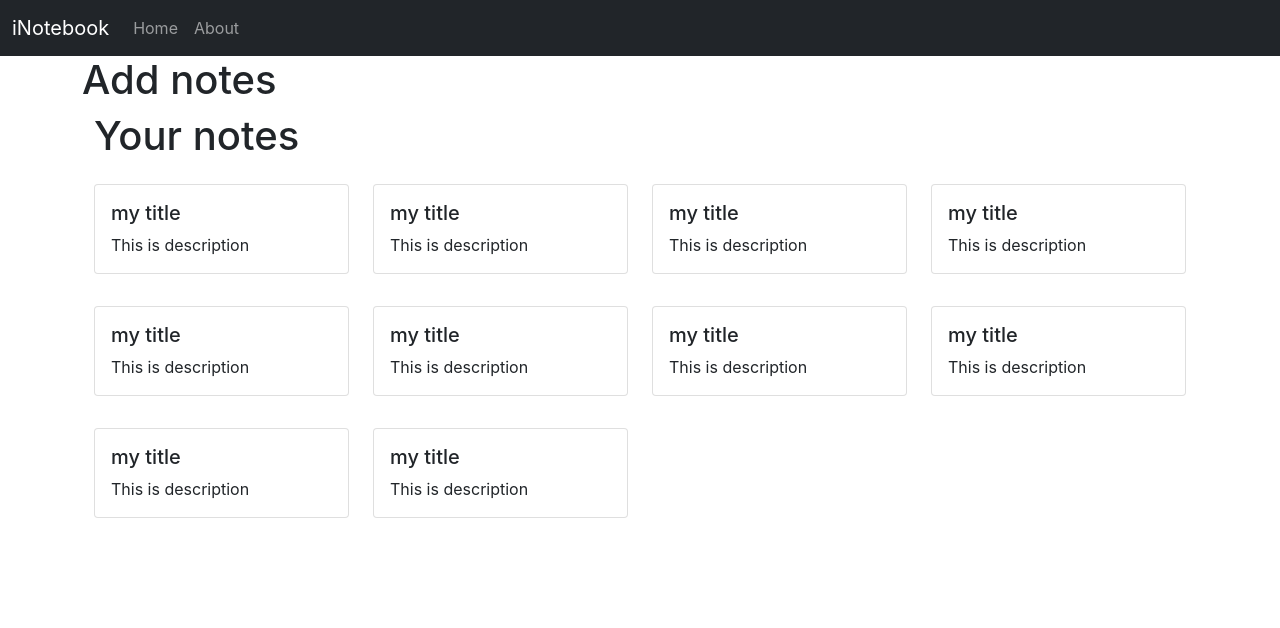
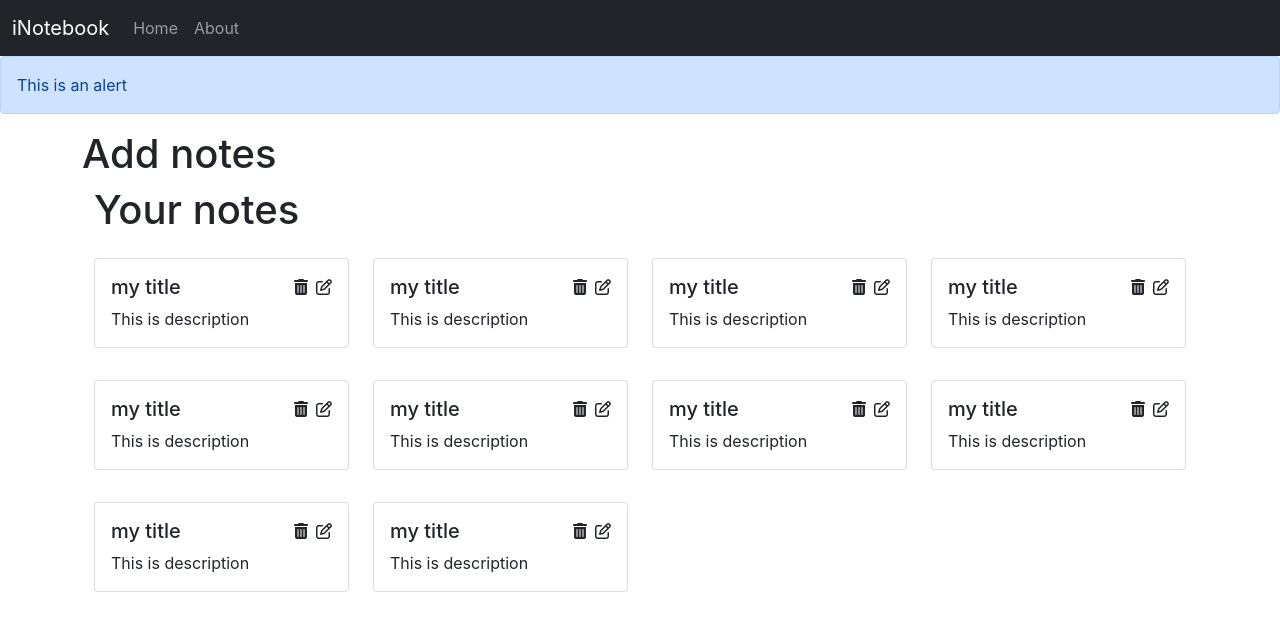
Before and after one commit to Ishakshatriya21/iNotebook, a React (Create React App) app: page / in a window 1280 px wide. Shown: the top 628 px of the page. Built offline with nearby package versions, Linux system fonts and the light colour scheme.

Commit message:
Added icons and basic alert

```diff
--- a/public/index.html
+++ b/public/index.html
@@ -17,6 +17,7 @@
   <body>
     <noscript>You need to enable JavaScript to run this app.</noscript>
     <div id="root"></div>
+    <script src="https://kit.fontawesome.com/0e4f25fb83.js" crossorigin="anonymous"></script>
     <script src="https://cdn.jsdelivr.net/npm/bootstrap@5.1.1/dist/js/bootstrap.bundle.min.js" integrity="sha384-/bQdsTh/da6pkI1MST/rWKFNjaCP5gBSY4sEBT38Q/9RBh9AH40zEOg7Hlq2THRZ" crossorigin="anonymous"></script>
   </body>
 </html>
--- a/src/App.js
+++ b/src/App.js
@@ -1,5 +1,6 @@
 import './App.css';
 import Home from './components/Home';
+import Alert from './components/Alert';
 import Navbar from './components/Navbar';
 import { BrowserRouter as Router, Route, Switch } from 'react-router-dom'
 import About from './components/About';
@@ -12,6 +13,7 @@ function App() {
       <NoteState>
         <Router>
           <Navbar />
+          <Alert message="This is an alert"/>
           <div className="container">
             <Switch>
               <Route exact path="/">
--- a/src/Contexts/notes/noteState.js
+++ b/src/Contexts/notes/noteState.js
@@ -22,7 +22,7 @@ const NoteState = (props) => {
 
     const notesInitial = [
         {
-            "_id": "614225d9e28cff8f674313fa",
+            "_id": "614225d9e28cff8f6i74313fa",
             "user": "613f66ebe53f7721ba5d36f1",
             "title": "my title",
             "description": "This is description",
@@ -31,7 +31,7 @@ const NoteState = (props) => {
             "__v": 0
         },
         {
-            "_id": "61422d09e28cff8f674313fe",
+            "_id": "61422d09e2g8cff8f674313fe",
             "user": "613f66ebe53f7721ba5d36f1",
             "title": "my title",
             "description": "This is description",
@@ -40,7 +40,7 @@ const NoteState = (props) => {
             "__v": 0
         },
         {
-            "_id": "61422d09e28cff8f674313fe",
+            "_id": "61422d09e28cff8f674313fie",
             "user": "613f66ebe53f7721ba5d36f1",
             "title": "my title",
             "description": "This is description",
@@ -49,7 +49,7 @@ const NoteState = (props) => {
             "__v": 0
         },
         {
-            "_id": "61422d09e28cff8f674313fe",
+            "_id": "61422d09e2cff8f674313fe",
             "user": "613f66ebe53f7721ba5d36f1",
             "title": "my title",
             "description": "This is description",
@@ -58,7 +58,7 @@ const NoteState = (props) => {
             "__v": 0
         },
         {
-            "_id": "61422d09e28cff8f674313fe",
+            "_id": "61422d09e28cff8f674313f",
             "user": "613f66ebe53f7721ba5d36f1",
             "title": "my title",
             "description": "This is description",
@@ -67,7 +67,7 @@ const NoteState = (props) => {
             "__v": 0
         },
         {
-            "_id": "61422d09e28cff8f674313fe",
+            "_id": "361422d09e28cff8f674313fe",
             "user": "613f66ebe53f7721ba5d36f1",
             "title": "my title",
             "description": "This is description",
@@ -76,7 +76,7 @@ const NoteState = (props) => {
             "__v": 0
         },
         {
-            "_id": "61422d09e28cff8f674313fe",
+            "_id": "6142209e28cff8f674313fe",
             "user": "613f66ebe53f7721ba5d36f1",
             "title": "my title",
             "description": "This is description",
@@ -85,7 +85,7 @@ const NoteState = (props) => {
             "__v": 0
         },
         {
-            "_id": "61422d09e28cff8f674313fe",
+            "_id": "61422d09e28cff8f67413fe",
             "user": "613f66ebe53f7721ba5d36f1",
             "title": "my title",
             "description": "This is description",
@@ -94,7 +94,7 @@ const NoteState = (props) => {
             "__v": 0
         },
         {
-            "_id": "61422d09e28cff8f674313fe",
+            "_id": "61422d09e28cff8f674313e",
             "user": "613f66ebe53f7721ba5d36f1",
             "title": "my title",
             "description": "This is description",
@@ -103,7 +103,7 @@ const NoteState = (props) => {
             "__v": 0
         },
         {
-            "_id": "61422d906ec267df81d43a23",
+            "_id": "61422d906ec67df81d43a23",
             "user": "613f66ebe53f7721ba5d36f1",
             "title": "my title",
             "description": "This is description",
--- /dev/null
+++ b/src/components/Alert.js
@@ -0,0 +1,9 @@
+import React from 'react'
+
+export default function Alert(props) {
+    return (
+        <div className="alert alert-primary" role="alert">
+            {props.message}
+        </div>
+    )
+}
--- a/src/components/NoteItem.js
+++ b/src/components/NoteItem.js
@@ -6,7 +6,13 @@ export default function NoteItem(props) {
         <div className="col-md-3 my-3">
             <div className="card">
                 <div className="card-body">
-                    <h5 className="card-title">{note.title}</h5>
+                    <div className="d-flex align-item-center justify-content-between">
+                        <h5 className="card-title ">{note.title}</h5>
+                        <div>
+                            <i className="fas fa-trash-alt mx-2"></i>
+                            <i className="far fa-edit"></i>
+                        </div>
+                    </div>
                     <p className="card-text">{note.description}</p>
                 </div>
             </div>
--- a/src/components/Notes.js
+++ b/src/components/Notes.js
@@ -10,7 +10,7 @@ export default function Notes() {
             <h1>Your notes</h1>
             <div className="row">
                 {notes.map((note) => {
-                    return <NoteItem note={note} />
+                    return <NoteItem key={note._id} note={note} />
                 })}
             </div>
         </div>
--- a/src/index.css
+++ b/src/index.css
@@ -11,3 +11,7 @@ code {
   font-family: source-code-pro, Menlo, Monaco, Consolas, 'Courier New',
     monospace;
 }
+
+i{
+  cursor: pointer;
+}
```
